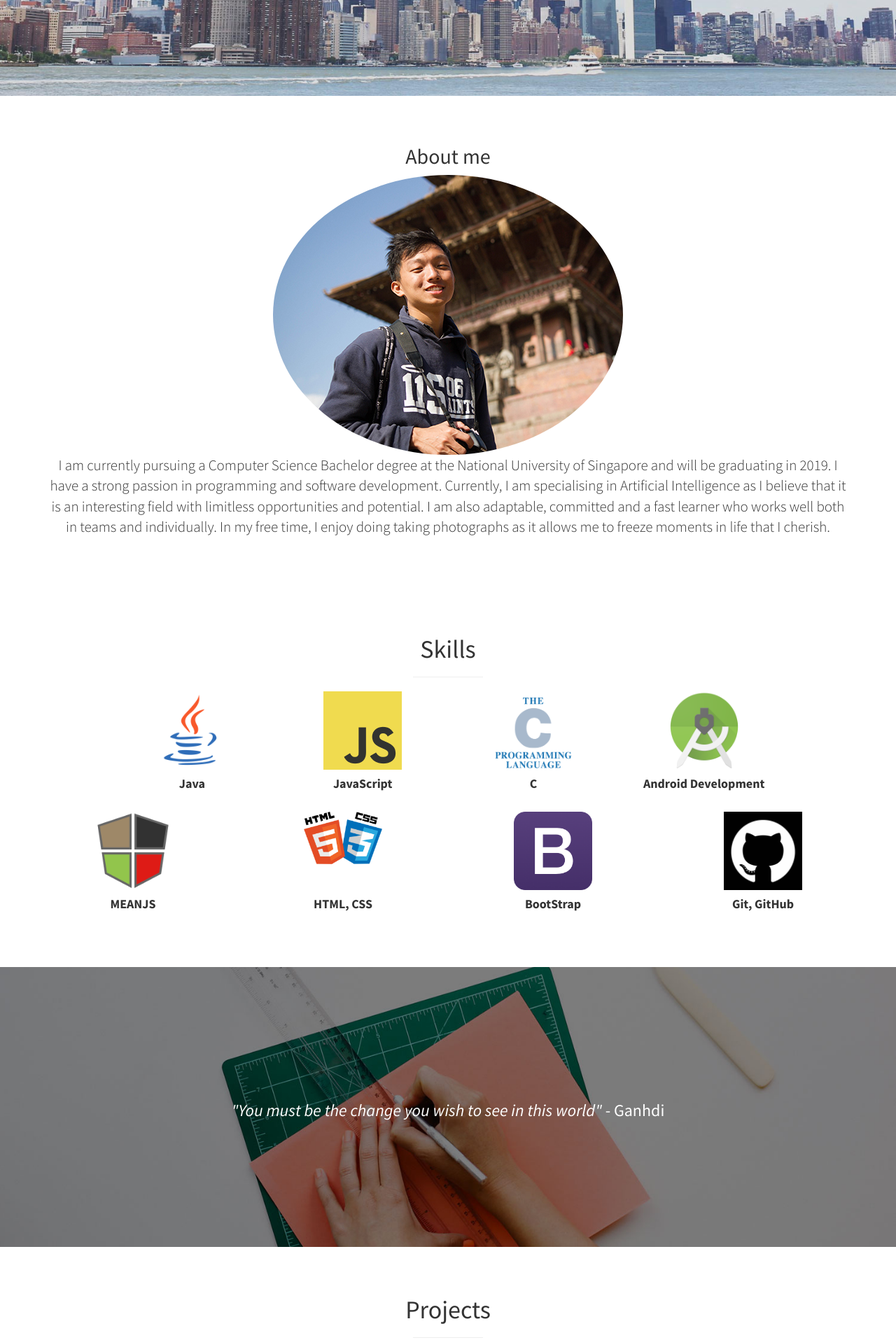
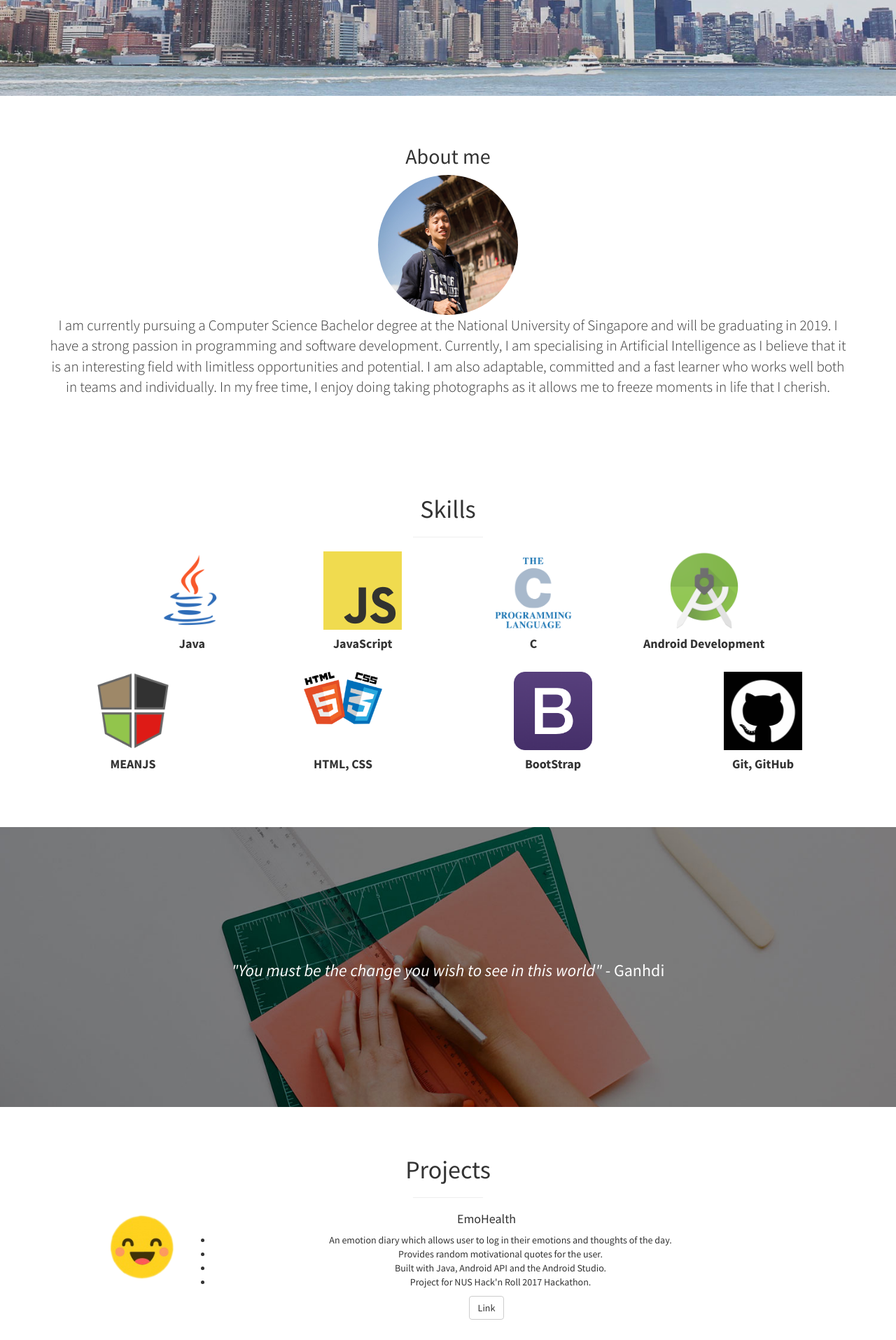
Before and after one commit to lowjiansheng/lowjiansheng, a Jekyll site: the page built from index.html, in a window 1280 px wide. Shown: the part 763-2678 px from the top of the page at 70% size. Built offline with Jekyll 4.4.1, drawn with Linux system fonts in a browser that asks for light colours.

Commit message:
Constraint image height and width to 200px

```diff
--- a/_includes/about.html
+++ b/_includes/about.html
@@ -3,7 +3,7 @@
     <div class="row">
       <div class="col-lg-12 text-center">
         <h2>About me</h2>
-        <img src="img/ppicture.jpg" class="img-circle">
+        <img src="img/ppicture.jpg" class="img-circle" height="200" width="200">
         <p class="lead">I am currently pursuing a Computer Science Bachelor degree at the National University of Singapore and will be graduating in 2019. I have a strong passion in programming and software development. Currently, I am specialising in Artificial Intelligence as I believe that it is an interesting field with limitless opportunities and potential. I am also adaptable, committed and a fast learner who works well both in teams and individually. In my free time, I enjoy doing taking photographs as it allows me to freeze moments in life that I cherish.</p>
       </div>
     </div>
```
